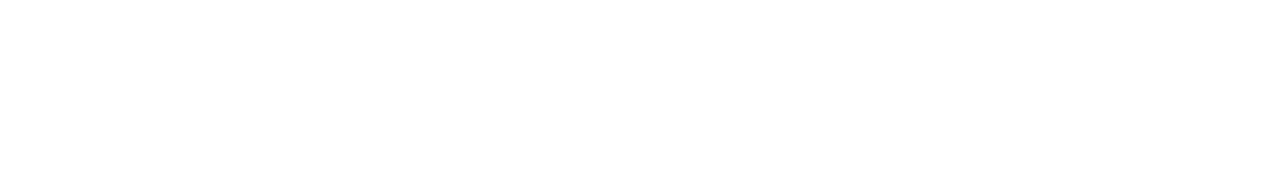
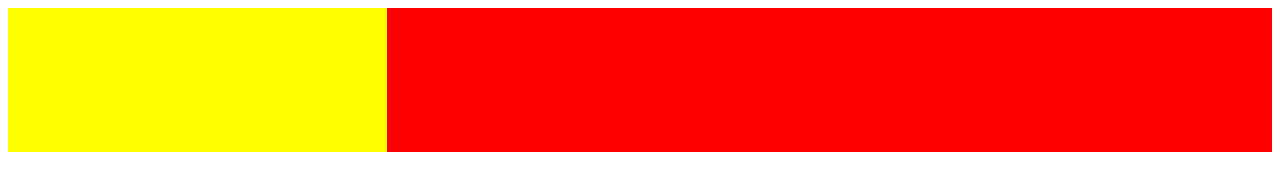
Before and after one commit to vianeylinares/Landing-2, a plain HTML site: page index.html in a window 1280 px wide. Drawn offline with Linux system fonts and the light colour scheme.

Commit message:
Added basic HTML structure and styles for header distribution.

```diff
--- a/index.html
+++ b/index.html
@@ -6,6 +6,13 @@
 		<link rel="stylesheet" type="text/css" href="styles.css">
 	</head>
 	<body>
+		<header class="header">
+			<div class="logo">
 
+			</div>
+			<div class="socials-and-main_menu">
+
+			</div>
+		</header>
 	</body>
 </html>
--- a/styles.css
+++ b/styles.css
@@ -0,0 +1,19 @@
+/* Header */
+.header{
+	background-color: blue;
+	width: 100%;
+	min-height: 18vh;
+	display: flex;
+	flex-wrap: wrap;
+	box-sizing: border-box;
+}
+
+.logo{
+	background-color: yellow;
+	flex-basis: 30%;
+}
+
+.socials-and-main_menu{
+	background-color: red;
+	flex-basis: 70%;
+}
```
